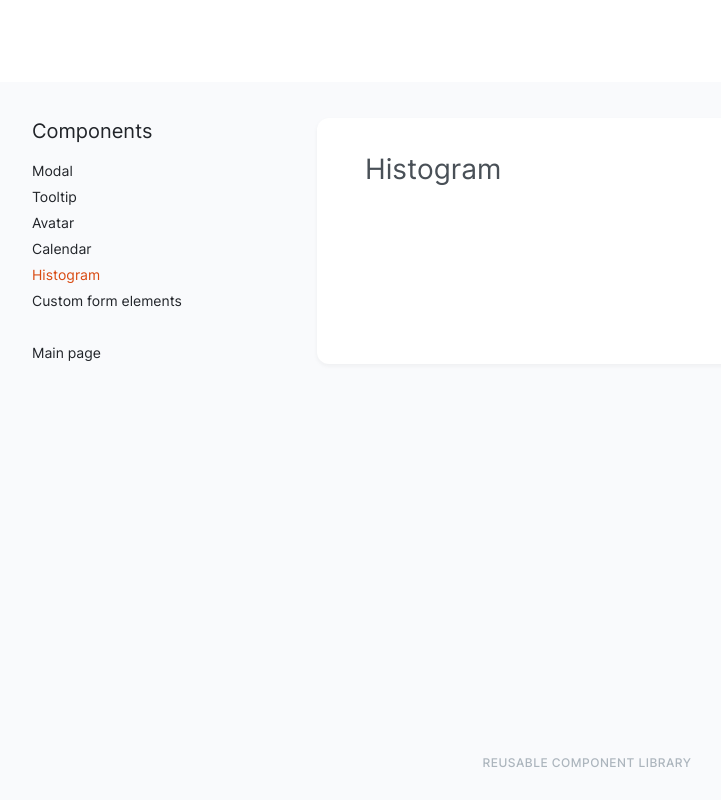
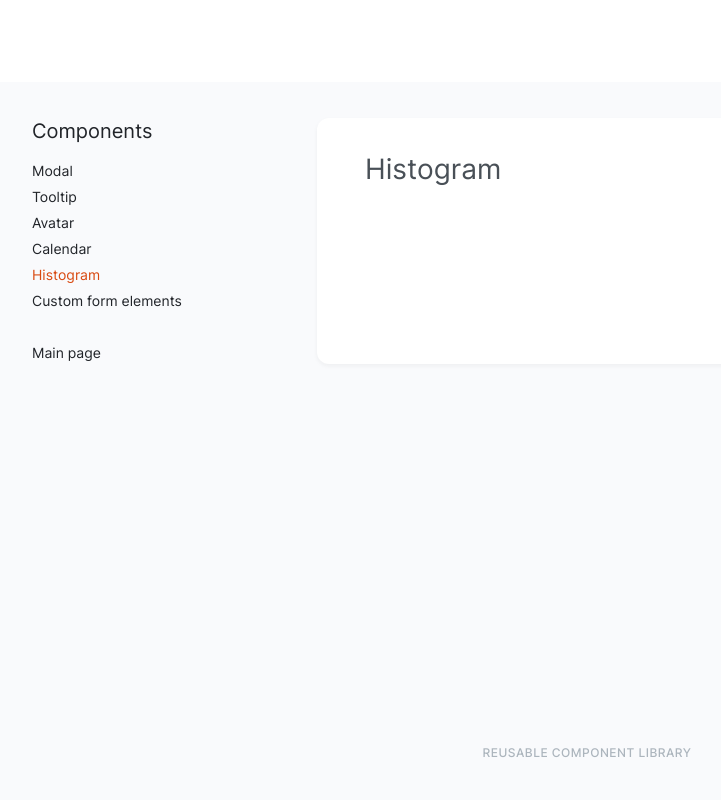
Before and after one commit to js-tasks-ru/htmlcss-20220919_flyerok86, a website: page pages/template.html in a window 1280 px wide. Shown: the whole page, without its empty margins (53-774 px from the left). Drawn offline with Linux system fonts and the light colour scheme.

Commit message:
fix footer

```diff
--- a/components/footer/footer.css
+++ b/components/footer/footer.css
@@ -39,7 +39,7 @@
     background: var(--grey-5);
 }
 
-.footer__title-grid {
+.footer__title_grid {
 
     font-family: 'Inter';
     font-style: normal;
--- a/pages/template.html
+++ b/pages/template.html
@@ -40,7 +40,7 @@
         </div>
         <footer class="footer footer_grid">
             <div class="container">
-                <h5 class="footer__title-grid">Reusable component library</h5>
+                <h5 class="footer__title footer__title_grid">Reusable component library</h5>
             </div>
         </footer>
     </div>
```
